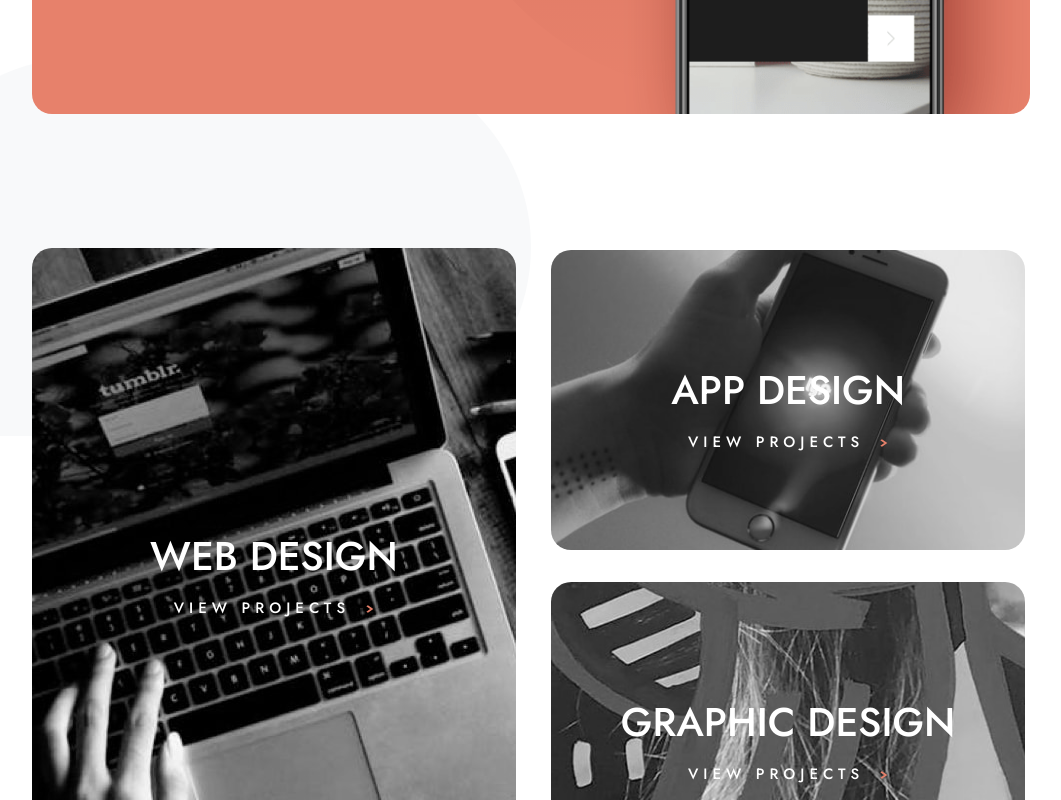
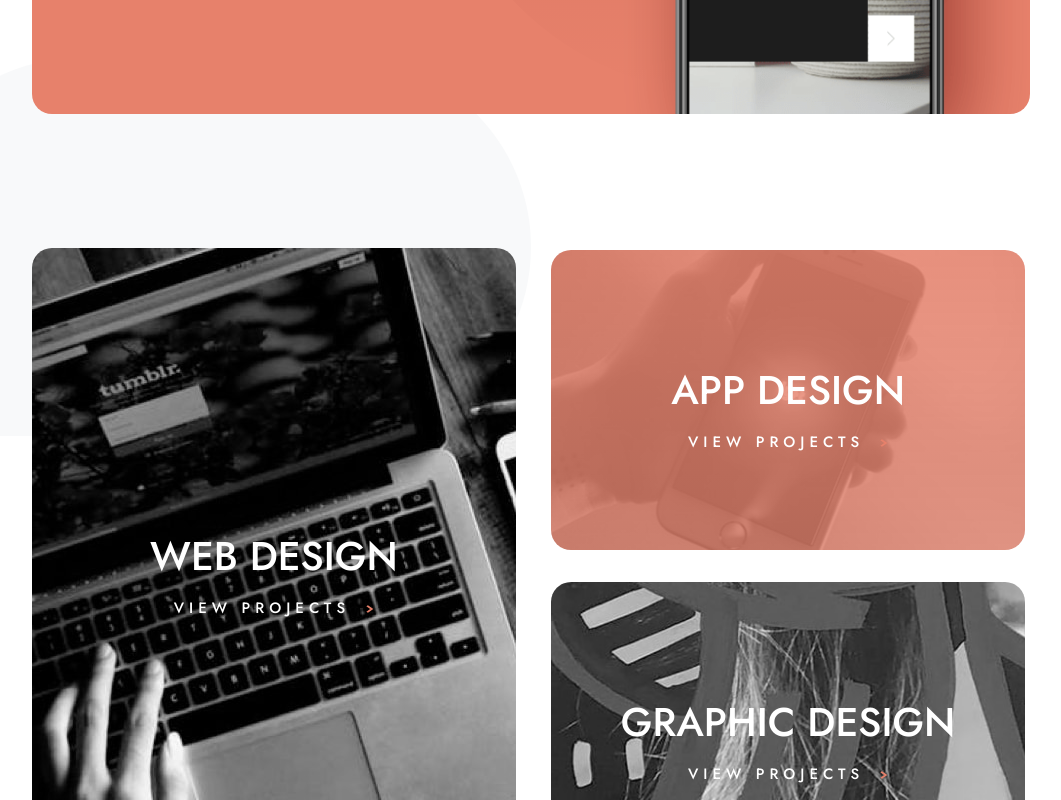
Before and after one commit to SJellen/designo, a Next.js app: page / in a window 1280 px wide. In both pictures the pointer is over the element 897 px from the left and 1086 px from the top of the page. Shown: the part 686-1486 px from the top of the page, without its empty margins (109-1170 px from the left). Built offline with nearby package versions, Linux system fonts and the light colour scheme.

Commit message:
desktop size hover cover on image nav set

```diff
--- a/styles/AppDesign/AppTileNav.module.scss
+++ b/styles/AppDesign/AppTileNav.module.scss
@@ -17,6 +17,7 @@
 
 .container:hover {
     cursor: pointer;
+    background: linear-gradient(to top, rgba(231, 129, 107,.75), rgba(231, 129, 107, .85)), url(../../public/assets/home/desktop/image-app-design.jpg) no-repeat top center;
 }
 
 
--- a/styles/GraphicDesign/GraphicTileNav.module.scss
+++ b/styles/GraphicDesign/GraphicTileNav.module.scss
@@ -17,6 +17,7 @@
 
 .container:hover {
     cursor: pointer;
+    background: linear-gradient(to top, rgba(231, 129, 107,.75), rgba(231, 129, 107, .85)), url(../../public/assets/home/desktop/image-graphic-design.jpg) no-repeat top center;
 }
 
 .textContainer {
--- a/styles/Home/WebDesignTileHome.module.scss
+++ b/styles/Home/WebDesignTileHome.module.scss
@@ -17,6 +17,7 @@
 
 .container:hover {
     cursor: pointer;
+    background: linear-gradient(to top, rgba(231, 129, 107,.75), rgba(231, 129, 107, .85)), url(../../public/assets/home/desktop/image-web-design-large.jpg) no-repeat top center;
 }
 
 .textContainer {
--- a/styles/WebDesign/WebTileNav.module.scss
+++ b/styles/WebDesign/WebTileNav.module.scss
@@ -17,8 +17,8 @@
 
 .container:hover {
     cursor: pointer;
+    background: linear-gradient(to top, rgba(231, 129, 107,.75), rgba(231, 129, 107, .85)), url(../../public/assets/home/desktop/image-web-design-small.jpg) no-repeat top center;
 }
-
 
 .textContainer {
     height: auto;
```
